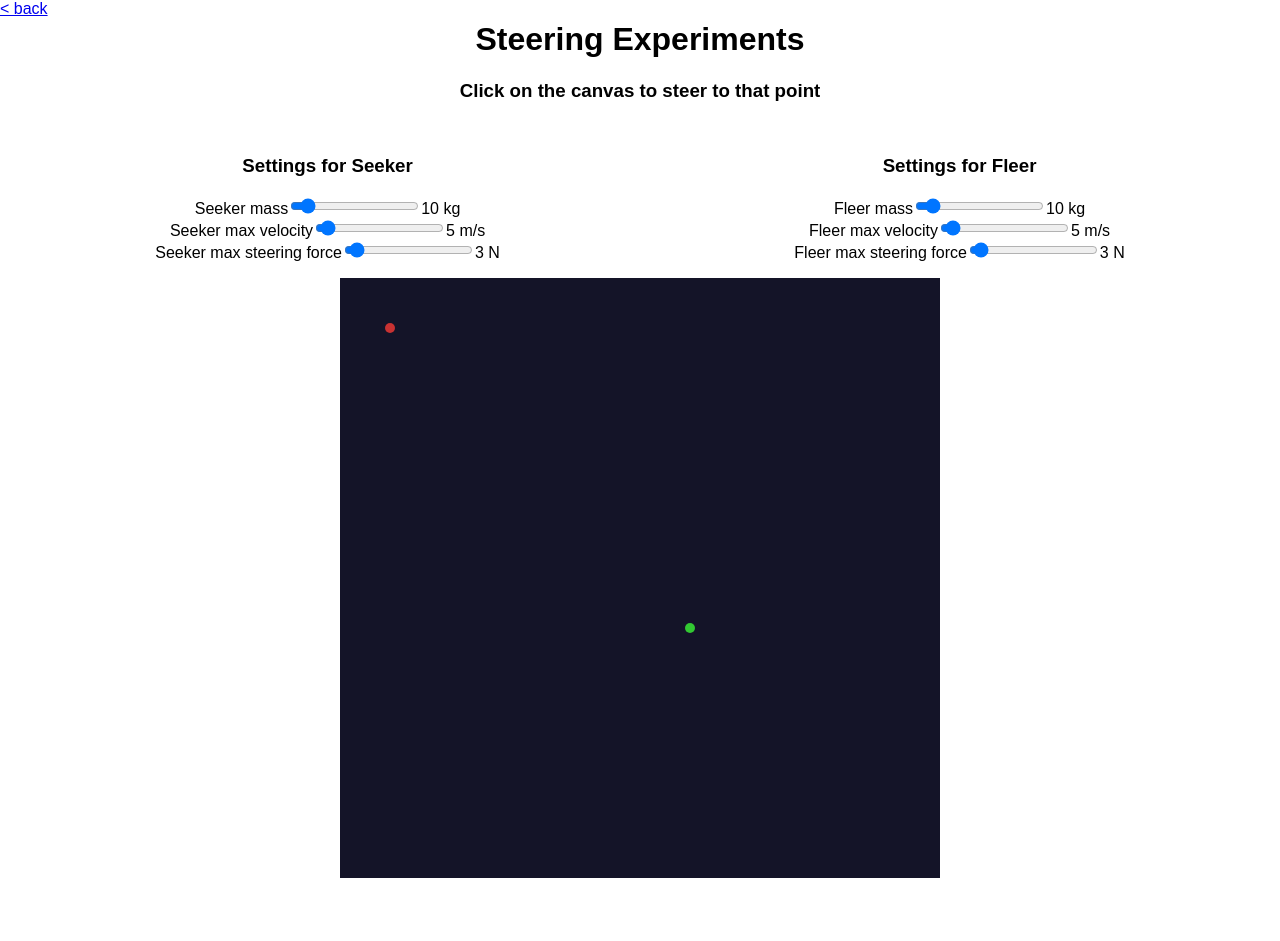
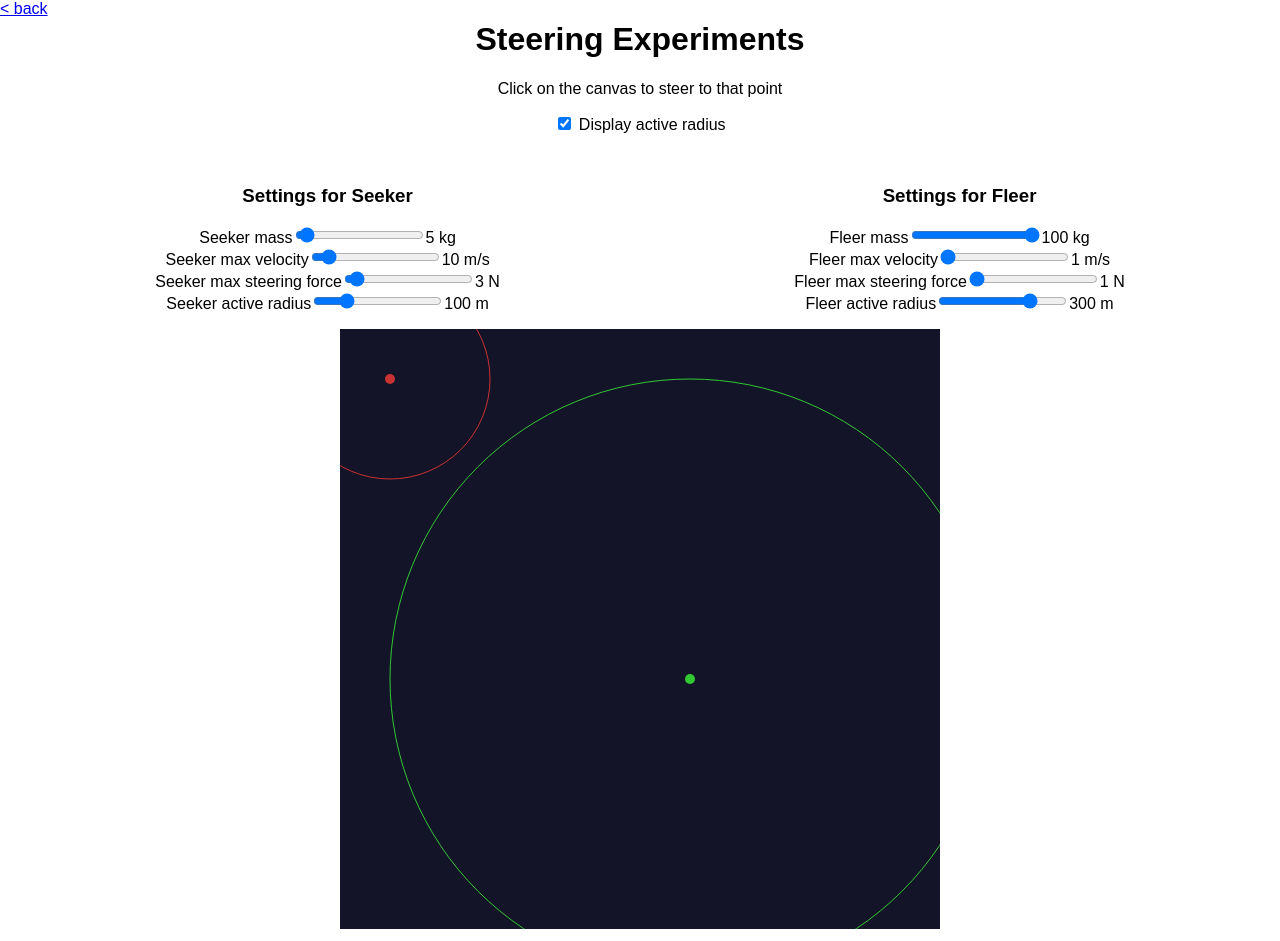
Before and after one commit to will-hart/2d-navmesh-experiment, a React (Create React App) app: page /steering in a window 1280 px wide. Before the commit the page ends 890 px from the top, so only its background shows below. Built offline with nearby package versions, Linux system fonts and the light colour scheme.

Commit message:
Add arrival and active radius for Seek/Flee

```diff
--- a/src/steering/SteeringApp.tsx
+++ b/src/steering/SteeringApp.tsx
@@ -27,7 +27,7 @@ export default function SteeringApp() {
 
   fleer.current.setTargetAgent(seeker.current)
 
-  const { canvasRef } = useAnimationFrame(
+  const { canvasRef, displayRadius, setDisplayRadius } = useAnimationFrame(
     [seeker.current, fleer.current],
     600,
     600,
@@ -57,7 +57,16 @@ export default function SteeringApp() {
   return (
     <div className="App">
       <h1>Steering Experiments</h1>
-      <h3>Click on the canvas to steer to that point</h3>
+      <p>Click on the canvas to steer to that point</p>
+      <p>
+        <input
+          id="display-radius-input"
+          type="checkbox"
+          checked={displayRadius}
+          onClick={() => setDisplayRadius(!displayRadius)}
+        />{' '}
+        <label htmlFor="display-radius-input">Display active radius</label>
+      </p>
 
       <div style={{ position: 'absolute', top: 0, left: 0 }}>
         <Link to="/">&lt; back</Link>
--- a/src/steering/canvasUtilities.ts
+++ b/src/steering/canvasUtilities.ts
@@ -15,21 +15,39 @@ export const clearCanvas = (
 export const drawAgent = (
   ctx: CanvasRenderingContext2D,
   agent: Seeker,
+  displayRadius: boolean,
 ): void => {
   ctx.beginPath()
 
+  // agent
   ctx.fillStyle = agent.colour
   ctx.ellipse(agent.pos.x, agent.pos.y, 5, 5, 0, 0, 360)
   ctx.fill()
 
-  // TODO fix
+  // velocity vector
   ctx.beginPath()
   ctx.strokeStyle = agent.colour
-  ctx.lineWidth = 4
+  ctx.lineWidth = 1
   ctx.moveTo(agent.pos.x, agent.pos.y)
-  const lineTo = agent.pos.clone().add(agent.vel.clone().scale(3.5))
+  const lineTo = agent.pos.clone().add(agent.vel.clone().scale(4))
   ctx.lineTo(lineTo.x, lineTo.y)
   ctx.stroke()
+
+  // active radius
+  if (displayRadius) {
+    ctx.beginPath()
+    ctx.strokeStyle = agent.colour
+    ctx.ellipse(
+      agent.pos.x,
+      agent.pos.y,
+      agent.activeRadius,
+      agent.activeRadius,
+      0,
+      0,
+      360,
+    )
+    ctx.stroke()
+  }
 }
 
 export const useAnimationFrame = (
@@ -38,6 +56,7 @@ export const useAnimationFrame = (
   height: number,
 ) => {
   const canvasRef = React.useRef<HTMLCanvasElement>(null)
+  const [displayRadius, setDisplayRadius] = React.useState(true)
 
   React.useEffect(() => {
     let animationFrame = 0
@@ -52,7 +71,7 @@ export const useAnimationFrame = (
       for (const agent of agents) {
         if (!agent) continue
         agent.update()
-        drawAgent(ctx, agent)
+        drawAgent(ctx, agent, displayRadius)
       }
 
       loop()
@@ -69,5 +88,5 @@ export const useAnimationFrame = (
     }
   }, [agents, width, height])
 
-  return { canvasRef }
+  return { canvasRef, displayRadius, setDisplayRadius }
 }
--- a/src/steering/components/AgentSettings.tsx
+++ b/src/steering/components/AgentSettings.tsx
@@ -2,6 +2,8 @@ import * as React from 'react'
 import Seeker from '../lib/Seeker'
 
 export interface AgentSettingsProps {
+  activeRadius: number
+  setActiveRadius: (val: number) => void
   mass: number
   setMass: (val: number) => void
   maxForce: number
@@ -12,6 +14,8 @@ export interface AgentSettingsProps {
 
 const AgentSettings = ({
   title,
+  activeRadius,
+  setActiveRadius,
   mass,
   setMass,
   maxForce,
@@ -68,6 +72,19 @@ const AgentSettings = ({
         />
         {maxForce} N
       </div>
+      <div>
+        {title} active radius
+        <input
+          type="range"
+          min="10"
+          max="400"
+          value={activeRadius}
+          onChange={(e) => {
+            setActiveRadius(parseInt(e.target.value, 10))
+          }}
+        />
+        {activeRadius} m
+      </div>
     </div>
   )
 }
--- a/src/steering/components/useAgentSettings.ts
+++ b/src/steering/components/useAgentSettings.ts
@@ -6,9 +6,12 @@ const useAgent = <T extends ISteeredAgent>(
   initialAgent: T,
 ): AgentSettingsProps & { agent: React.MutableRefObject<T> } => {
   const agent = React.useRef<T>(initialAgent)
-  const [mass, _setMass] = React.useState(10)
-  const [maxForce, _setMaxForce] = React.useState(3)
-  const [maxVel, _setMaxVel] = React.useState(5)
+  const [mass, _setMass] = React.useState(agent.current.mass)
+  const [maxForce, _setMaxForce] = React.useState(agent.current.maxF)
+  const [maxVel, _setMaxVel] = React.useState(agent.current.maxV)
+  const [activeRadius, _setactiveRadius] = React.useState(
+    agent.current.activeRadius,
+  )
 
   const setMass = (mass: number) => {
     _setMass(mass)
@@ -22,8 +25,22 @@ const useAgent = <T extends ISteeredAgent>(
     _setMaxVel(maxVel)
     agent.current.maxV = maxVel
   }
+  const setActiveRadius = (activeRadius: number) => {
+    _setactiveRadius(activeRadius)
+    agent.current.activeRadius = activeRadius
+  }
 
-  return { mass, setMass, maxForce, setMaxForce, maxVel, setMaxVel, agent }
+  return {
+    mass,
+    activeRadius,
+    setActiveRadius,
+    setMass,
+    maxForce,
+    setMaxForce,
+    maxVel,
+    setMaxVel,
+    agent,
+  }
 }
 
 export default useAgent
--- a/src/steering/lib/Fleer.ts
+++ b/src/steering/lib/Fleer.ts
@@ -3,6 +3,18 @@ import Seeker, { ISteeredAgent } from './Seeker'
 
 class Fleer extends Seeker {
   private targetAgent?: ISteeredAgent
+
+  public constructor(
+    position: Vector2,
+    velocity: Vector2,
+    maxV: number,
+    maxF: number,
+    mass: number,
+    colour?: string,
+  ) {
+    super(position, velocity, maxV, maxF, mass, colour)
+    this.activeRadius = 300
+  }
 
   public setTargetAgent = (target: ISteeredAgent): void => {
     this.targetAgent = target
@@ -18,11 +30,12 @@ class Fleer extends Seeker {
     const distance = delta.length()
 
     // only flee at a certain distance
-    if (distance > 300) return new Vector2(0, 0)
+    if (distance > this.activeRadius) return new Vector2(0, 0)
 
     // flee with speed proportional to how far away the targetAgent is
     const scaleFactor =
-      this.maxV * Math.min(1, Math.max(0, (300 - distance) / distance))
+      this.maxV *
+      Math.min(1, Math.max(0, (this.activeRadius - distance) / distance))
     return delta.norm().scale(scaleFactor)
   }
 }
--- a/src/steering/lib/Seeker.ts
+++ b/src/steering/lib/Seeker.ts
@@ -8,11 +8,14 @@ export interface ISteeredAgent {
   maxV: number
   maxF: number
   mass: number
+  activeRadius: number
   colour: string
 }
 
 class Seeker implements ISteeredAgent {
   protected target: Vector2 | null = null
+
+  public activeRadius = 100
 
   constructor(
     protected position: Vector2,
@@ -53,10 +56,19 @@ class Seeker implements ISteeredAgent {
   protected getSteering = (): Vector2 =>
     this.getDesiredVelocity().subtract(this.velocity)
 
-  protected getDesiredVelocity = (): Vector2 =>
-    !this.target
-      ? new Vector2(0, 0)
-      : this.target.clone().subtract(this.position).norm().scale(this.maxV)
+  protected getDesiredVelocity = (): Vector2 => {
+    if (!this.target) return new Vector2(0, 0)
+
+    const delta = this.target.clone().subtract(this.position)
+    const distance = delta.length()
+
+    const scaleFactor =
+      distance > this.activeRadius
+        ? this.maxV
+        : this.maxV * (distance / this.activeRadius)
+
+    return delta.norm().scale(scaleFactor)
+  }
 }
 
 export default Seeker
```
